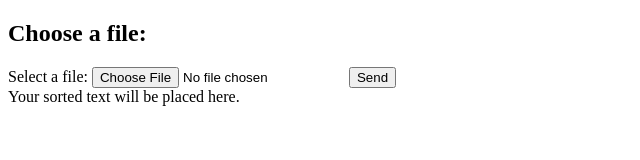
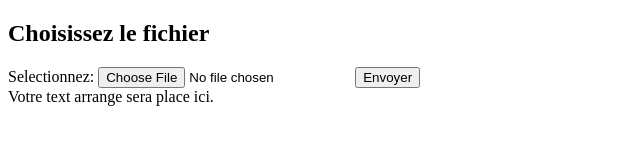
Before and after one commit to CovorSorin/file-upload, a plain HTML site: page Web Server/index.html in a window 1280 px wide. Shown: the whole page, without its empty margins (0-640 px from the left). Drawn offline with Linux system fonts and the light colour scheme.

Commit message:
added french

```diff
--- a/Web Server/index.html
+++ b/Web Server/index.html
@@ -19,7 +19,7 @@
 
             reader.readAsText(file);
         } else {
-            console.log("File not supported!");
+            console.log("Le fichier n'est pas supporte!");
         }
     }
 
@@ -90,10 +90,10 @@
 
 <body>
     <div id="div1">
-        <h2>Choose a file:</h2>
+        <h2>Choisissez le fichier</h2>
         <form>
-            Select a file: <input type="file" id="fileinput">
-            <button type="button" onclick="readFile()">Send</button>
+            Selectionnez: <input type="file" id="fileinput">
+            <button type="button" onclick="readFile()">Envoyer</button>
         </form>
     </div>
 
@@ -101,6 +101,6 @@
             <div id="input_text"></div>
     </div>
 
-    <div id="div3"> Your sorted text will be placed here. </div>
+    <div id="div3"> Votre text arrange sera place ici. </div>
 </body>
 </html>
```
Also changed, not shown: file2.txt, 1 other file.
